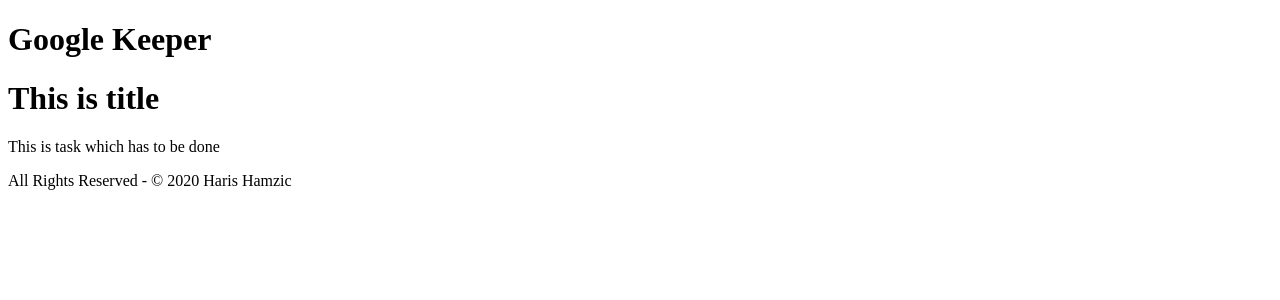
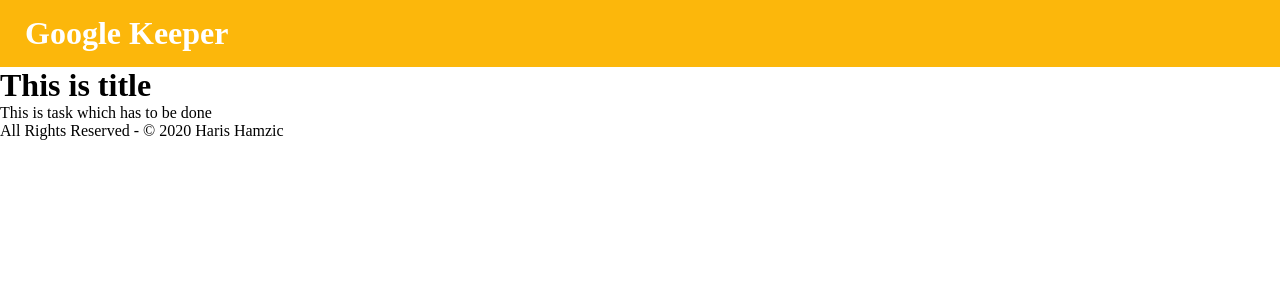
Before and after one commit to hamzic2019/GoogleTasksCloneWithReact, a React (Create React App) app: page / in a window 1280 px wide. Shown: the top 300 px of the page. Built offline with nearby package versions, Linux system fonts and the light colour scheme.

Commit message:
Header Styling

```diff
--- a/public/styles.css
+++ b/public/styles.css
@@ -1,3 +1,11 @@
-.nav-item {
-  margin: 5px;
+* {
+  margin: 0;
+  padding:0;
+  box-sizing: border-box;
 }
+
+header {
+  background-color: #FCB70B;
+  color:white;
+  padding:15px 25px;
+}
```
